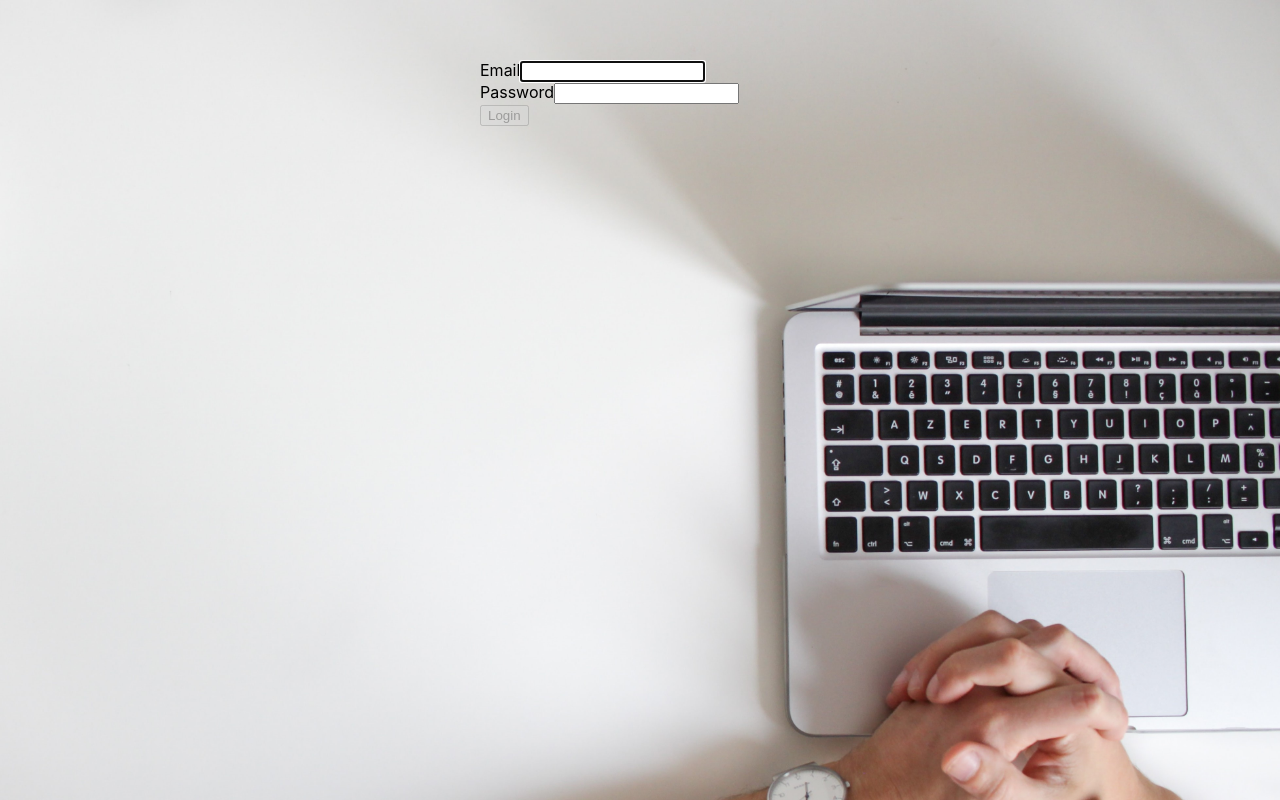
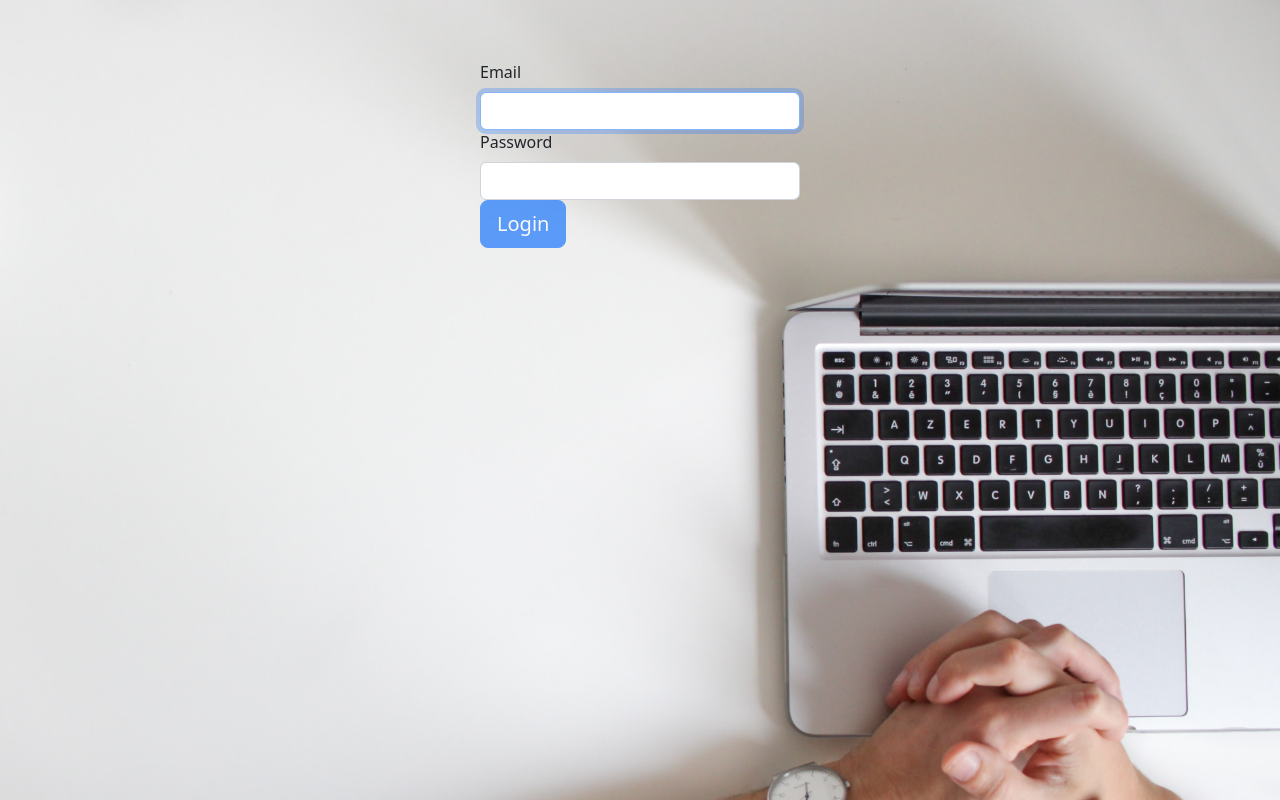
Before and after one commit to md-ashikul-islam/Job-Market, a React (Create React App) app in the folder frontend/: page /login in a window 1280 px wide. Built offline with nearby package versions, Linux system fonts and the light colour scheme.

Commit message:
Login added

```diff
--- a/frontend/src/pages/Login.css
+++ b/frontend/src/pages/Login.css
@@ -4,7 +4,13 @@
     }
 
     .Login form {
-      margin: 0 auto;
+      margin: auto;
       max-width: 320px;
     }
   }
+
+/*
+  .Login Form{
+    min-width: 50%;
+    display:flexbox;
+  } */
--- a/frontend/src/pages/Login.js
+++ b/frontend/src/pages/Login.js
@@ -2,6 +2,7 @@ import React, { useState } from "react";
 import Form from "react-bootstrap/Form";
 import Button from "react-bootstrap/Button";
 import "./Login.css";
+import '../../node_modules/bootstrap/dist/css/bootstrap.min.css';
 
 const Login = () => {
   const [email, setEmail] = useState("");
```
Also changed, not shown: 1 other file (tests, documents, lock files or other folders).
